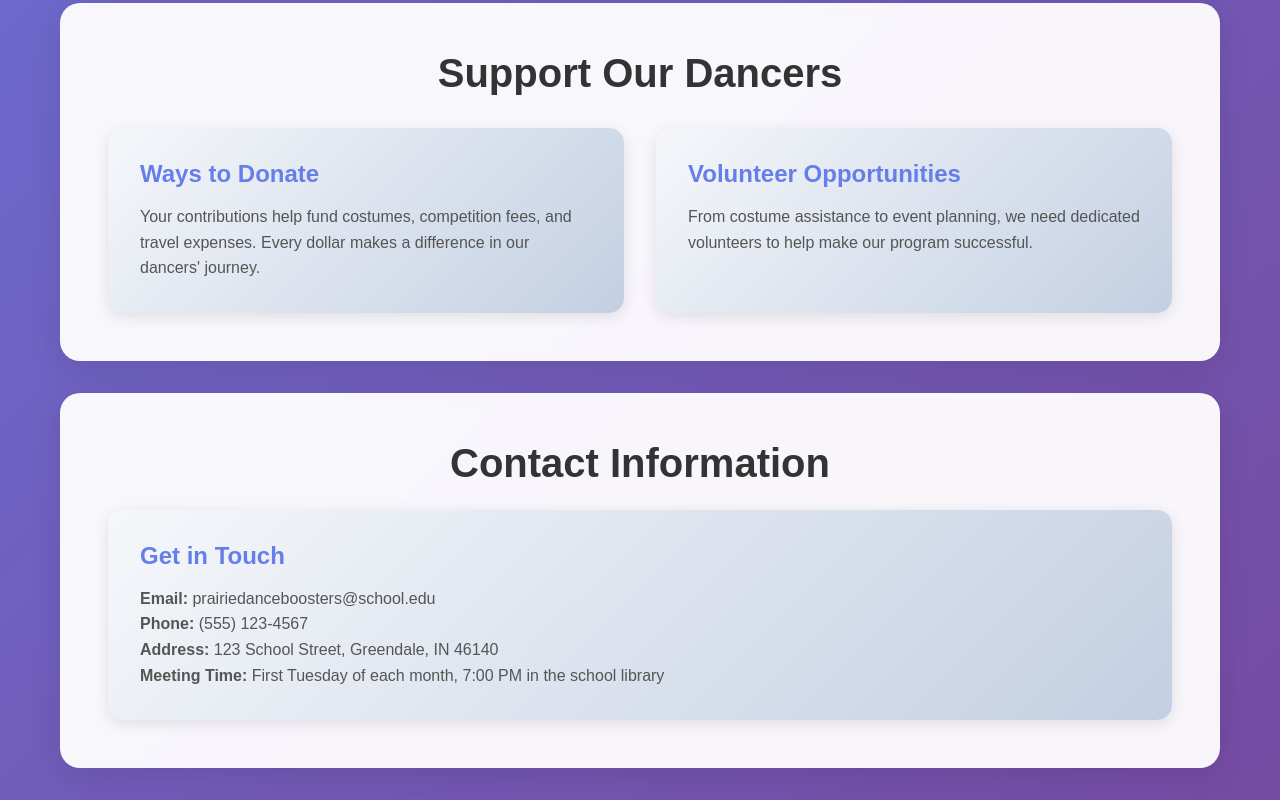
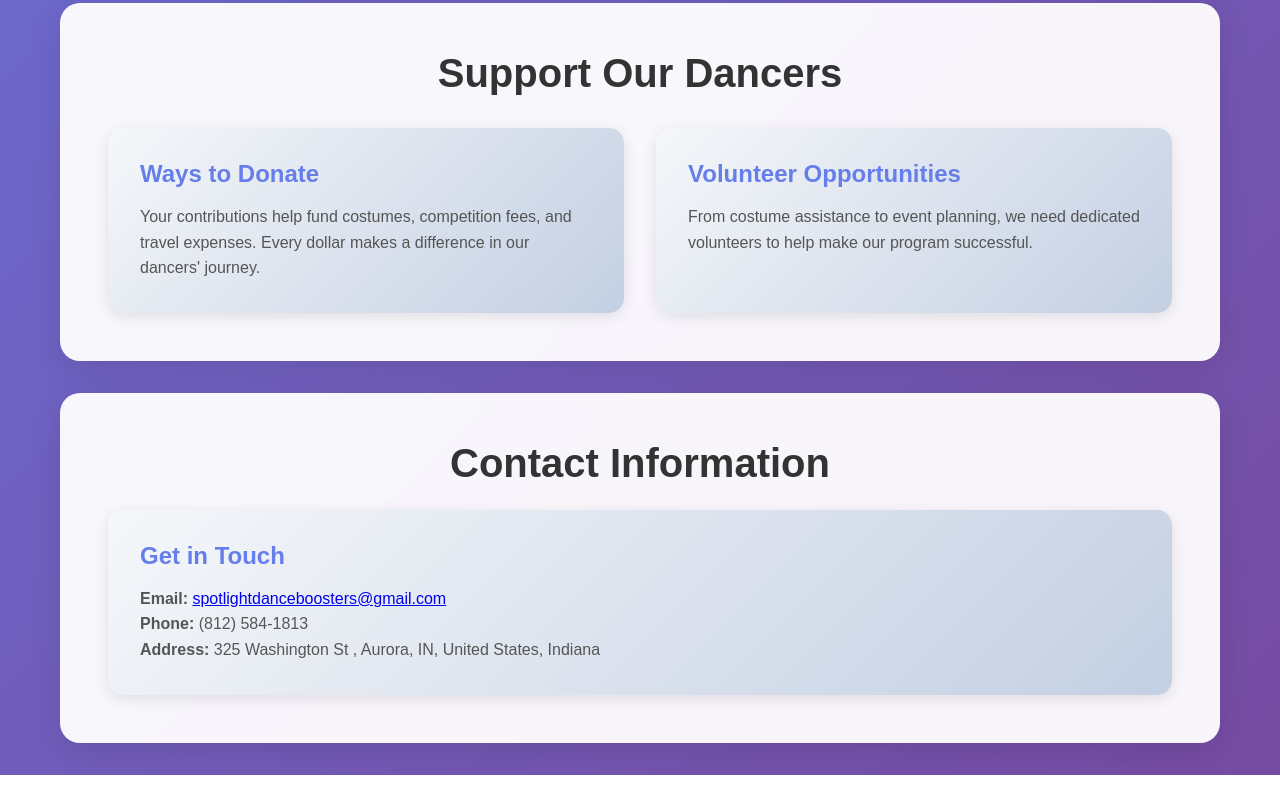
Before and after one commit to Devilpants/Spotlightdanceboosters, a plain HTML site: page index.html in a window 1280 px wide. Shown: the part 1557-2357 px from the top of the page. After the commit the page ends 2332 px from the top, so only its background shows below. Drawn offline with Linux system fonts and the light colour scheme.

Commit message:
Update index.html

```diff
--- a/index.html
+++ b/index.html
@@ -402,10 +402,9 @@
             <div class="card">
                 <h3>Get in Touch</h3>
                 <p id="contact-info">
-                    <strong>Email:</strong> prairiedanceboosters@school.edu<br>
-                    <strong>Phone:</strong> (555) 123-4567<br>
-                    <strong>Address:</strong> 123 School Street, Greendale, IN 46140<br>
-                    <strong>Meeting Time:</strong> First Tuesday of each month, 7:00 PM in the school library
+                    <strong>Email:</strong> <a href="mailto:spotlightdanceboosters@gmail.com">spotlightdanceboosters@gmail.com</a><br>
+                    <strong>Phone:</strong> (812) 584-1813<br>
+                    <strong>Address:</strong> 325 Washington St , Aurora, IN, United States, Indiana<br>
                 </p>
             </div>
         </section>
```
